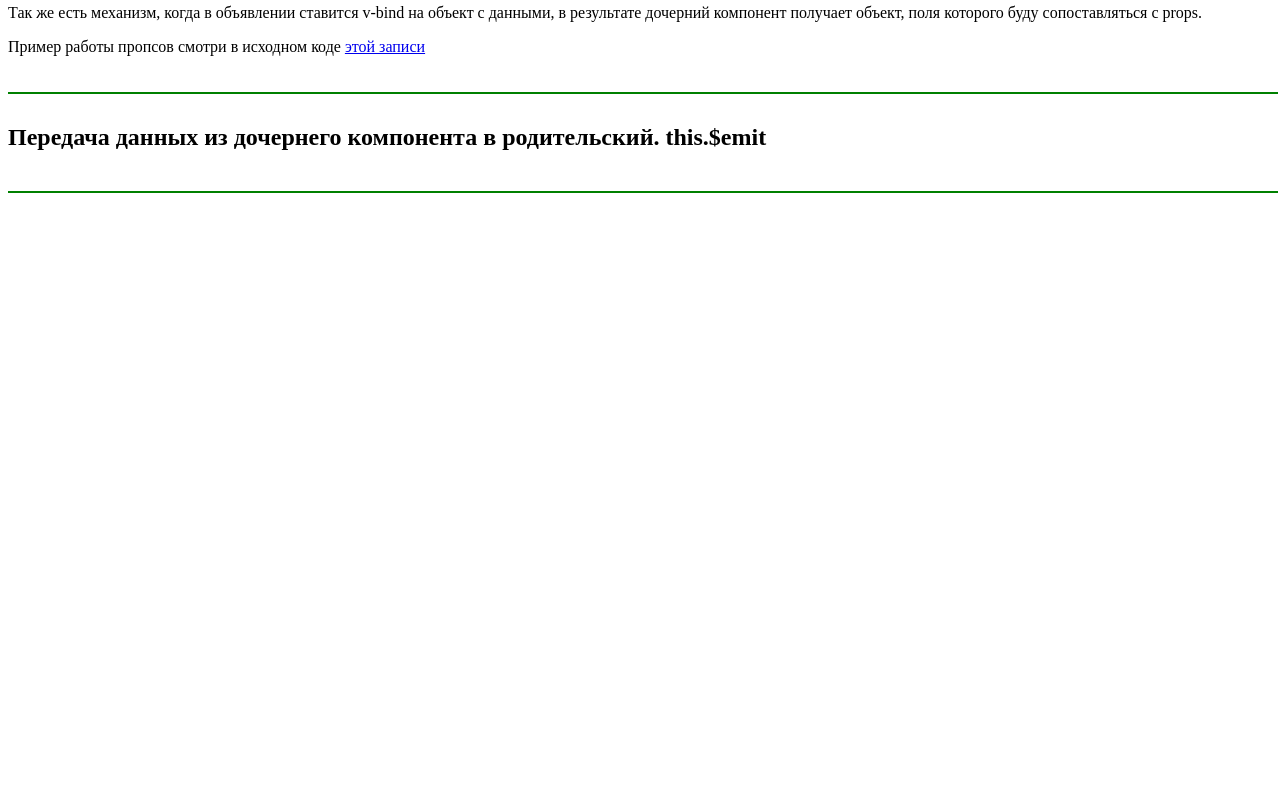
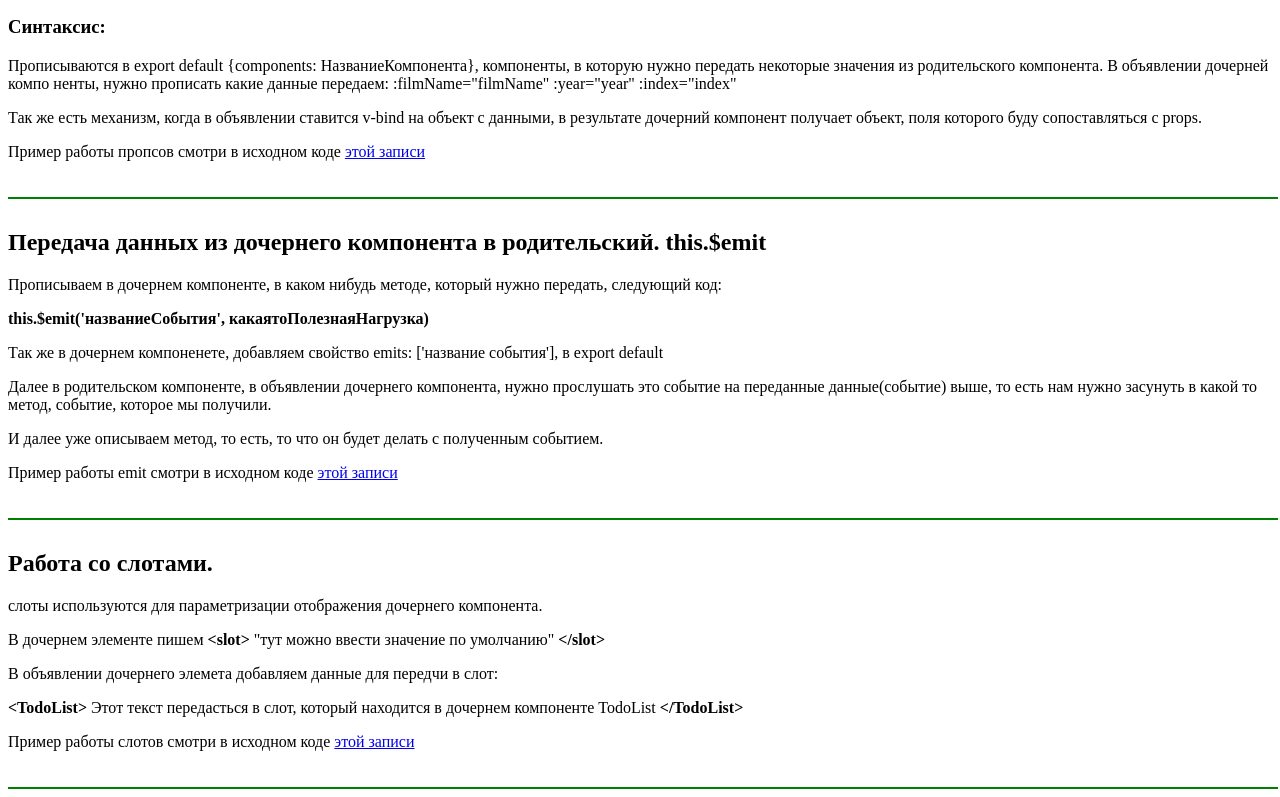
Before and after one commit to tomright/Vue3homework, a Vue app: page / in a window 1280 px wide. Shown: the part 5117-5914 px from the top of the page. Before the commit the page ends 5318 px from the top, so only its background shows below. Built offline with nearby package versions, Linux system fonts and the light colour scheme; no server answers.

Commit message:
emit  и работа со слотами close #19 close #20

```diff
--- a/src/App.vue
+++ b/src/App.vue
@@ -177,7 +177,7 @@
         <button @click="switchColor" class="buttonMarginLeft10, buttonMargin10">
           Добавить к тексту класс цвета
         </button>
-        <p :class="{ red: colorBoolean }">
+        <p :class="{ redText: colorBoolean }">
           Пример текста, которому будем менять цвет.
         </p>
       </div>
@@ -361,7 +361,9 @@
 
       <div class="exampAddComponents">
         <h3>Пример добавления:</h3>
-        <TodoList></TodoList>
+        <TodoList>
+          <h4>Список фильмов:</h4>
+        </TodoList>
       </div>
     </div>
     <div class="exampleNote">
@@ -392,7 +394,57 @@
       </p>
     </div>
     <div class="exampleNote">
-      <h2>Передача данных из дочернего компонента в родительский. this.$emit</h2>
+      <h2>
+        Передача данных из дочернего компонента в родительский. this.$emit
+      </h2>
+      <p>
+        Прописываем в дочернем компоненте, в каком нибудь методе, который нужно
+        передать, следующий код:
+      </p>
+      <p>
+        <strong> this.$emit('названиеСобытия', какаятоПолезнаяНагрузка)</strong>
+      </p>
+      <p>
+        Так же в дочернем компоненете, добавляем свойство emits: ['название
+        события'], в export default
+      </p>
+      <p>
+        Далее в родительском компоненте, в объявлении дочернего компонента,
+        нужно прослушать это событие на переданные данные(событие) выше, то есть
+        нам нужно засунуть в какой то метод, событие, которое мы получили.
+      </p>
+      <p>
+        И далее уже описываем метод, то есть, то что он будет делать с
+        полученным событием.
+      </p>
+      <p>
+        Пример работы emit смотри в исходном коде
+        <a @click="illuminationGreen" href="#CreateAndAddComponent"
+          >этой записи</a
+        >
+      </p>
+    </div>
+    <div class="exampleNote">
+      <h2>Работа со слотами.</h2>
+      <p>
+        слоты используются для параметризации отображения дочернего компонента.
+      </p>
+      <p>
+        В дочернем элементе пишем <strong> &lt;slot&gt;</strong> "тут можно
+        ввести значение по умолчанию" <strong>&lt;/slot&gt;</strong>
+      </p>
+      <p>В объявлении дочернего элемета добавляем данные для передчи в слот:</p>
+      <p>
+        <strong>&lt;TodoList&gt;</strong> Этот текст передасться в слот, который
+        находится в дочернем компоненте TodoList
+        <strong>&lt;/TodoList&gt;</strong>
+      </p>
+      <p>
+        Пример работы слотов смотри в исходном коде
+        <a @click="illuminationGreen" href="#CreateAndAddComponent"
+          >этой записи</a
+        >
+      </p>
     </div>
   </div>
 </template>
@@ -473,11 +525,7 @@ export default {
       }
     },
     switchColor() {
-      if (this.colorBoolean) {
-        this.colorBoolean = false;
-      } else {
-        this.colorBoolean = true;
-      }
+      this.colorBoolean = !this.colorBoolean;
     },
     activationButton() {
       if (this.isButtonDisabled) {
@@ -644,6 +692,9 @@ hr {
 .red {
   background-color: red;
 }
+.redText {
+  color: red;
+}
 .blue {
   background-color: blue;
 }
--- a/src/components/TodoItem.vue
+++ b/src/components/TodoItem.vue
@@ -3,12 +3,19 @@
     <p>Порядковый номер фильма: {{ index + 1 }}</p>
     <p>Название фильма: {{ filmName }}</p>
     <p>Год выхода фильма: {{ year }}</p>
+    <button @click="deleteFilm">Удалить фильм</button>
   </div>
 </template>
 <script>
 export default {
   name: "TodoItem",
   props: ["filmName", "year", "index"],
+  emits: ["deleteFilm"],
+  methods: {
+    deleteFilm() {
+      this.$emit("deleteFilm", this.index);
+    },
+  },
 };
 </script>
 <style scoped>
--- a/src/components/TodoList.vue
+++ b/src/components/TodoList.vue
@@ -1,9 +1,16 @@
 <template>
+  <!-- добавили слот -->
+  <slot>
+    <p style="color: red">
+      Что то сломалось и мы не получили данные для вставки
+    </p></slot
+  >
   <TodoItem
     v-for="({ filmName, year }, index) in vForIndexTestArray"
     :filmName="filmName"
     :year="year"
     :index="index"
+    @deleteFilm="deleteFilm1"
   >
   </TodoItem>
 </template>
@@ -22,5 +29,11 @@ export default {
     };
   },
   components: { TodoItem },
+  methods: {
+    deleteFilm1(event) {
+      console.log("asdf", event);
+      this.vForIndexTestArray.splice(event, 1);
+    },
+  },
 };
 </script>
```
